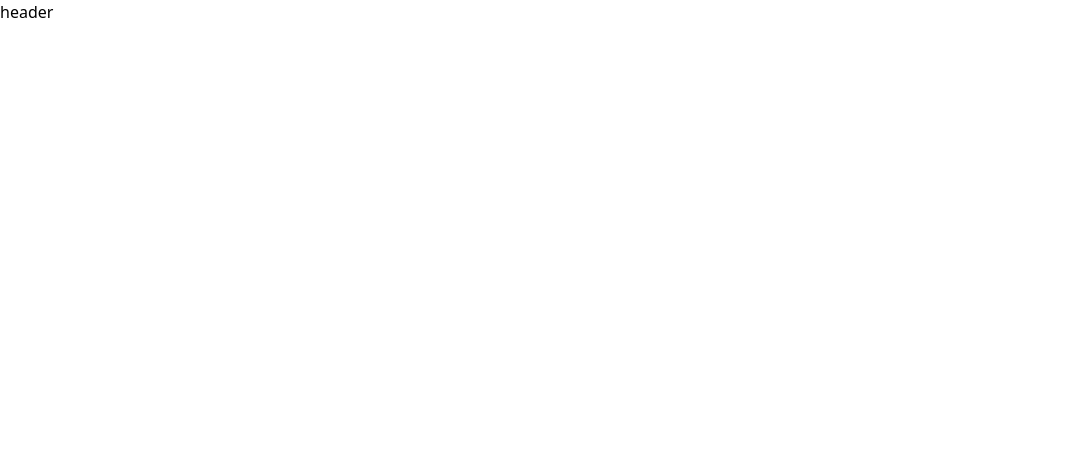
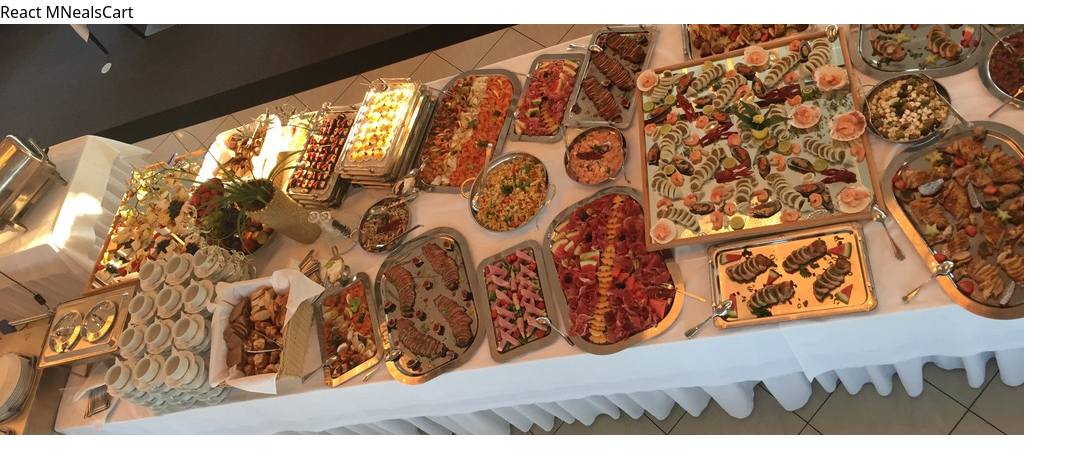
Before and after one commit to zrvnarmarin/Foodify-App, a React (Vite) app in the folder test-react/: page / in a window 1280 px wide. Shown: the top 474 px of the page, without its empty margins (0-1087 px from the left). Built offline with nearby package versions, Linux system fonts and the light colour scheme.

Commit message:
setting header

```diff
--- a/test-react/src/App.jsx
+++ b/test-react/src/App.jsx
@@ -239,9 +239,9 @@ import Header from "./components/Layout/Header";
 
 const App = () => {
 	return(
-		<div>
+		<>
 			<Header />
-		</div>
+		</>
 	)
 }
 
--- a/test-react/src/components/Layout/Header.jsx
+++ b/test-react/src/components/Layout/Header.jsx
@@ -1,8 +1,17 @@
 import React from 'react'
+import MealsImage from '../../assets/meals.jpg'
 
 const Header = (props) => {
   return (
-    <div>header</div>
+    <>
+        <header className=''>
+            <h1></h1>React MNeals
+            <button>Cart</button>
+        </header>
+        <div>
+            <img src={MealsImage} alt="Table fuul of food" />
+        </div>
+    </>
   )
 }
 
```
Also changed, not shown: test-react/src/assets/meals.jpg (added).
